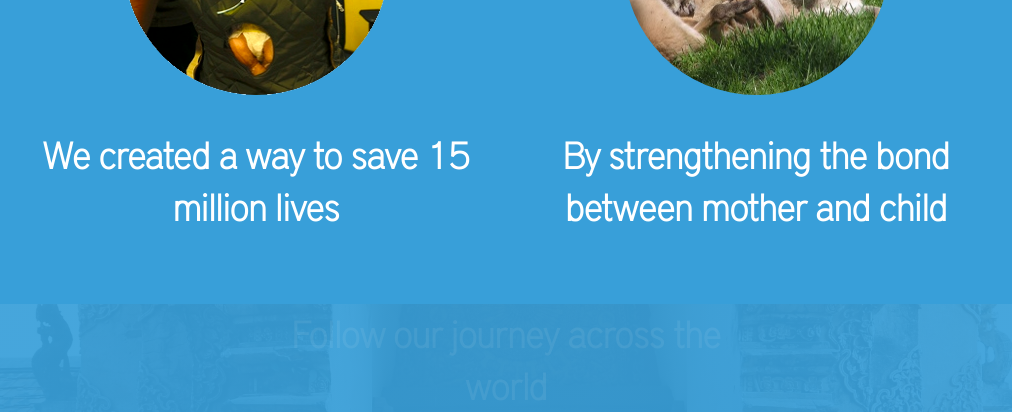
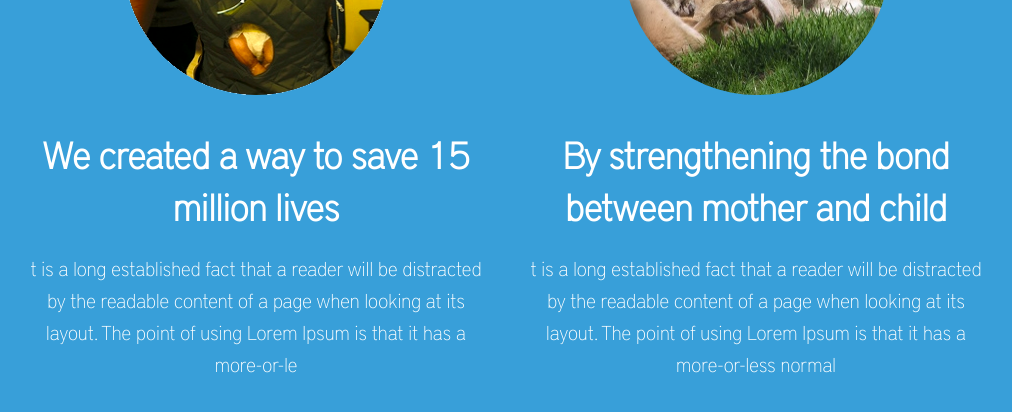
Before and after one commit to KangaKare/kangakare.github.io, a Jekyll site: the page built from index.html, in a window 1280 px wide and 900 px high, scrolled down 1020 px. Shown: the top 412 px of the window, without its empty margins (134-1146 px from the left). Built offline with Jekyll 4.4.1, drawn with Linux system fonts in a browser that asks for light colours; nearby versions of some CDN libraries.

Commit message:
Add some text to index

```diff
--- a/index.html
+++ b/index.html
@@ -10,10 +10,12 @@ title:
   <div class="large-6 columns">
 	  <img src="assets/css/images/pouch-itself.jpg" alt="kanga-kare-pouch"/>
     <h2>We created a way to save 15 million lives</h2>
+    <p>t is a long established fact that a reader will be distracted by the readable content of a page when looking at its layout. The point of using Lorem Ipsum is that it has a more-or-le</p>
   </div>
   <div class="large-6 columns">
 	  <img src="assets/css/images/mom-kangaroo-and-joey.jpg" alt="kanga-kare-pouch"/>
     <h2>By strengthening the bond between mother and child</h2>
+    <p>t is a long established fact that a reader will be distracted by the readable content of a page when looking at its layout. The point of using Lorem Ipsum is that it has a more-or-less normal </p>
 	</div>
 </div>
 
```
